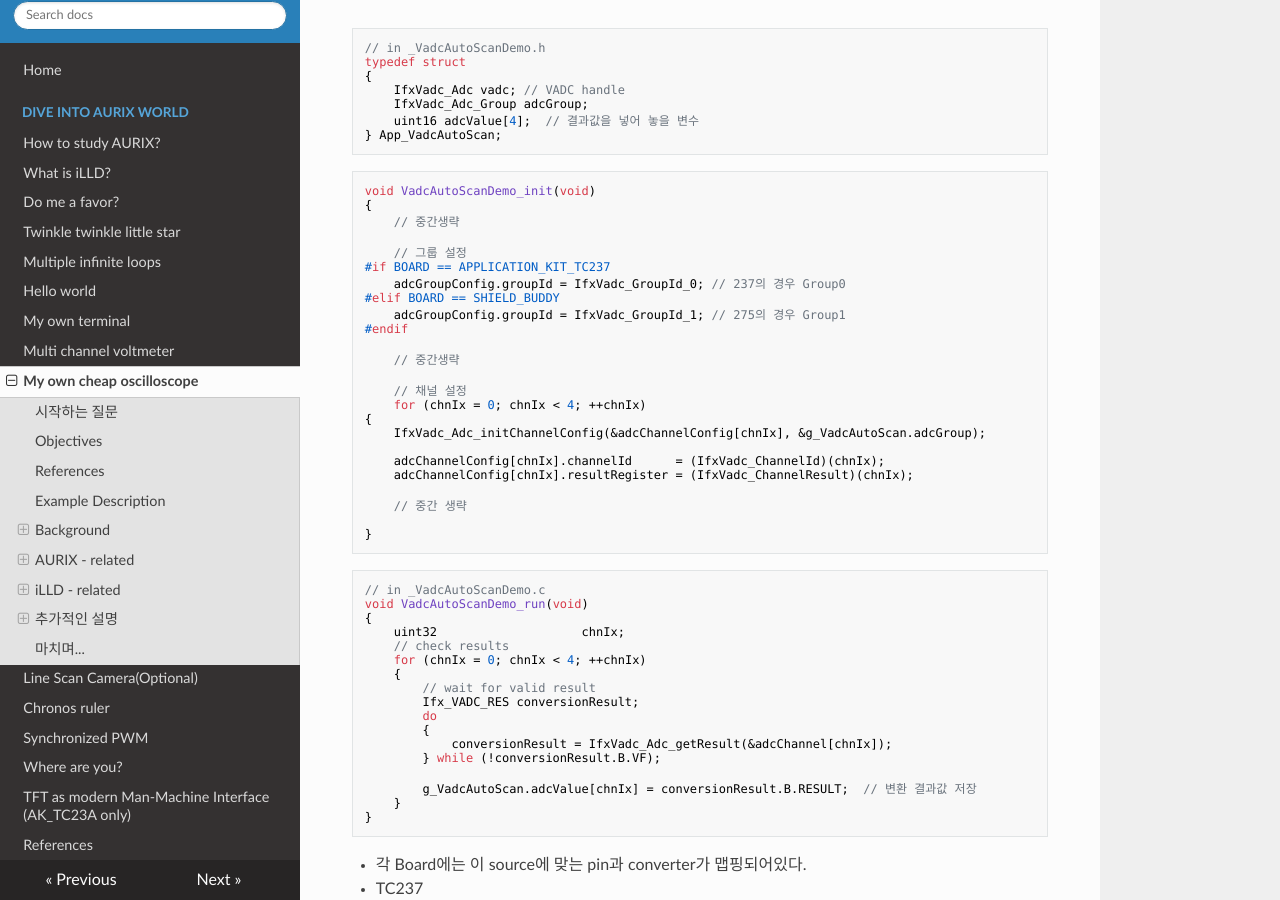
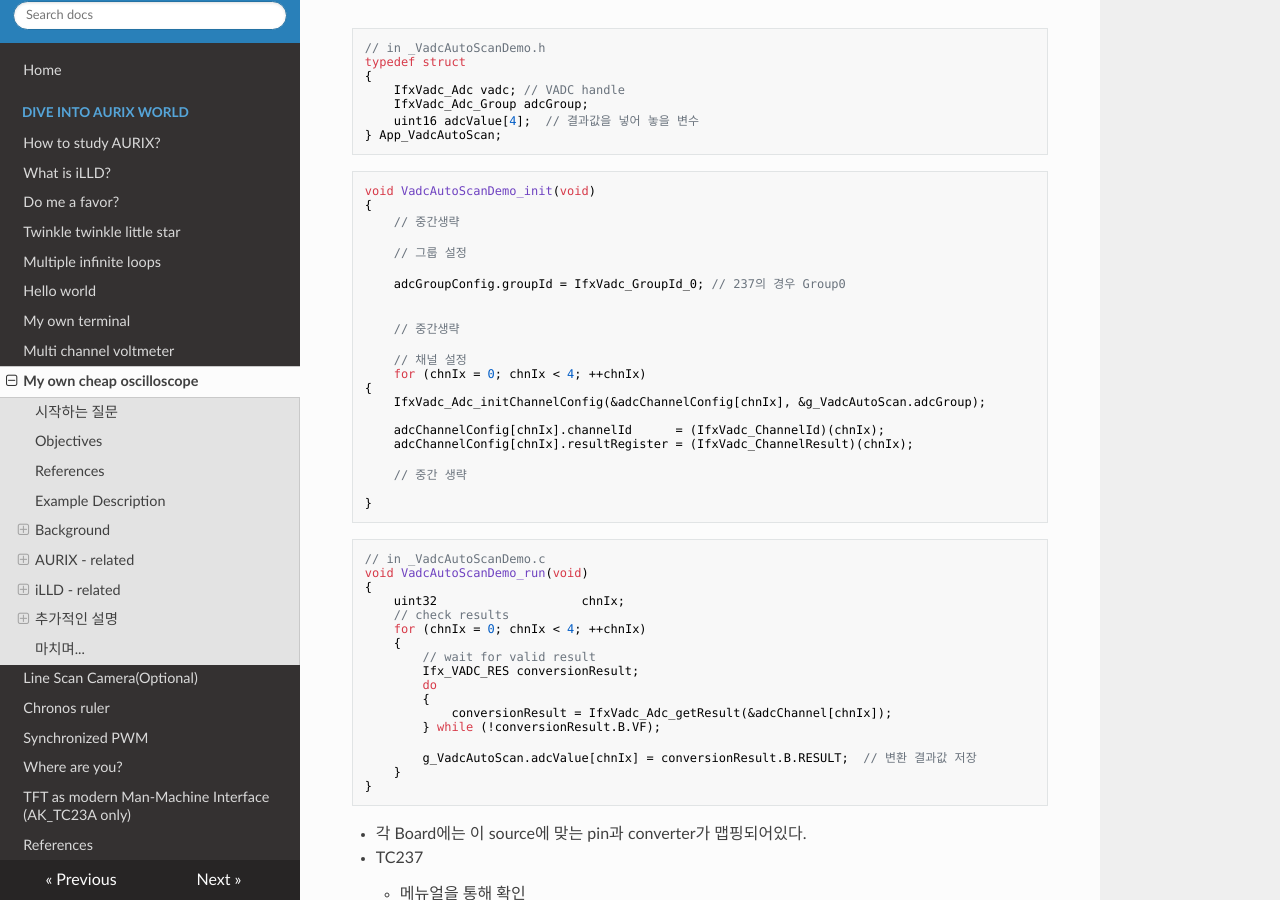
Before and after one commit to realsosy/AurixTutorial, an MkDocs documentation site: the page built from docs/MyOwnCheapOscilloscope.md, in a window 1280 px wide and 900 px high, scrolled down 9750 px. Built offline with MkDocs 1.6.1, drawn with Linux system fonts in a browser that asks for light colours; nearby versions of some CDN libraries; old or Windows-style settings are respelled for this version of MkDocs.

Commit message:
MyOwnCheapOsilloscope 메뉴얼 코드부분 수정

```diff
--- a/docs/MyOwnCheapOscilloscope.md
+++ b/docs/MyOwnCheapOscilloscope.md
@@ -448,11 +448,9 @@ void VadcAutoScanDemo_init(void)
     // 중간생략
 
     // 그룹 설정
-#if BOARD == APPLICATION_KIT_TC237
+
     adcGroupConfig.groupId = IfxVadc_GroupId_0; // 237의 경우 Group0
-#elif BOARD == SHIELD_BUDDY
-    adcGroupConfig.groupId = IfxVadc_GroupId_1; // 275의 경우 Group1
-#endif
+
 
     // 중간생략
 
```
